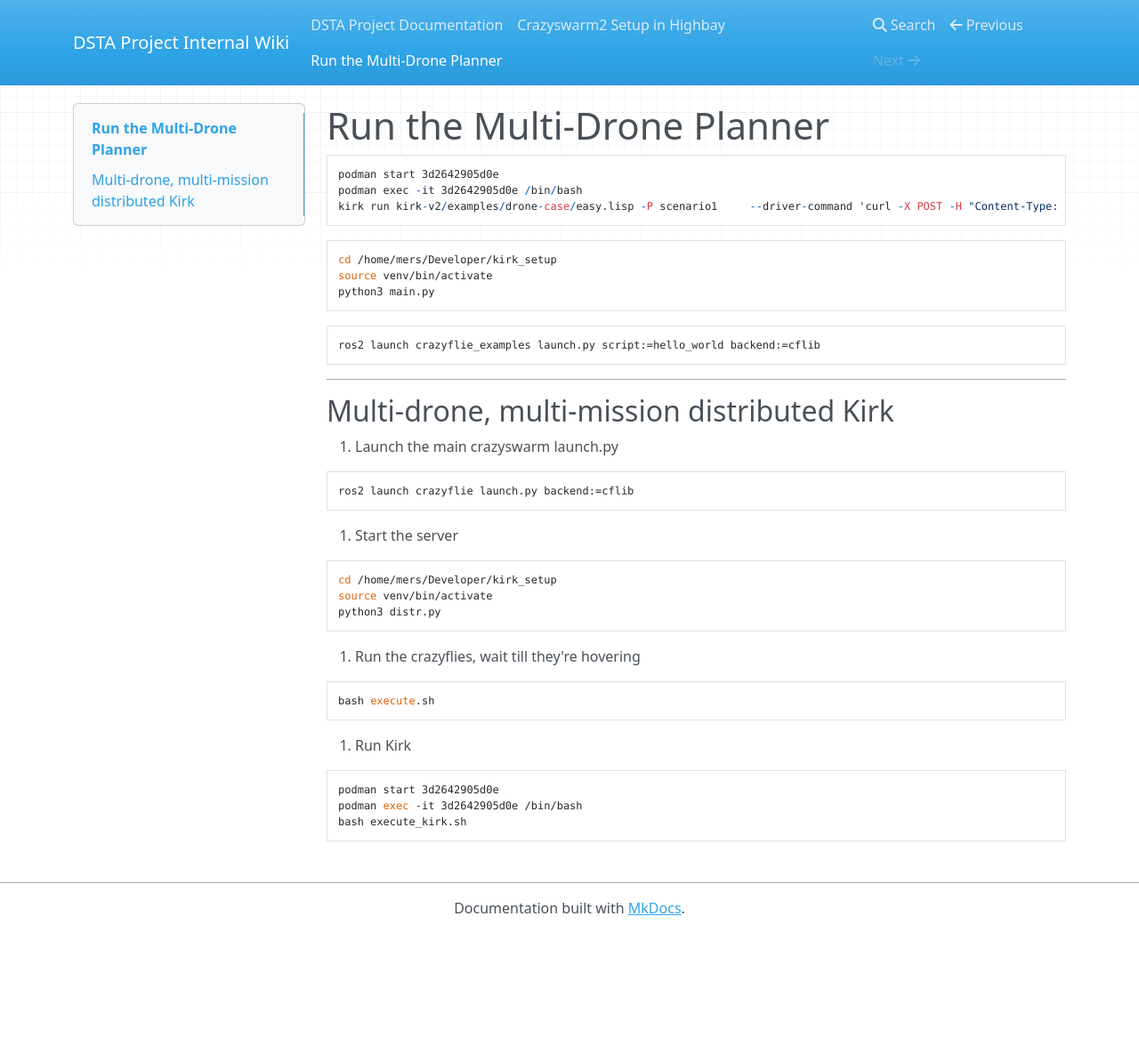
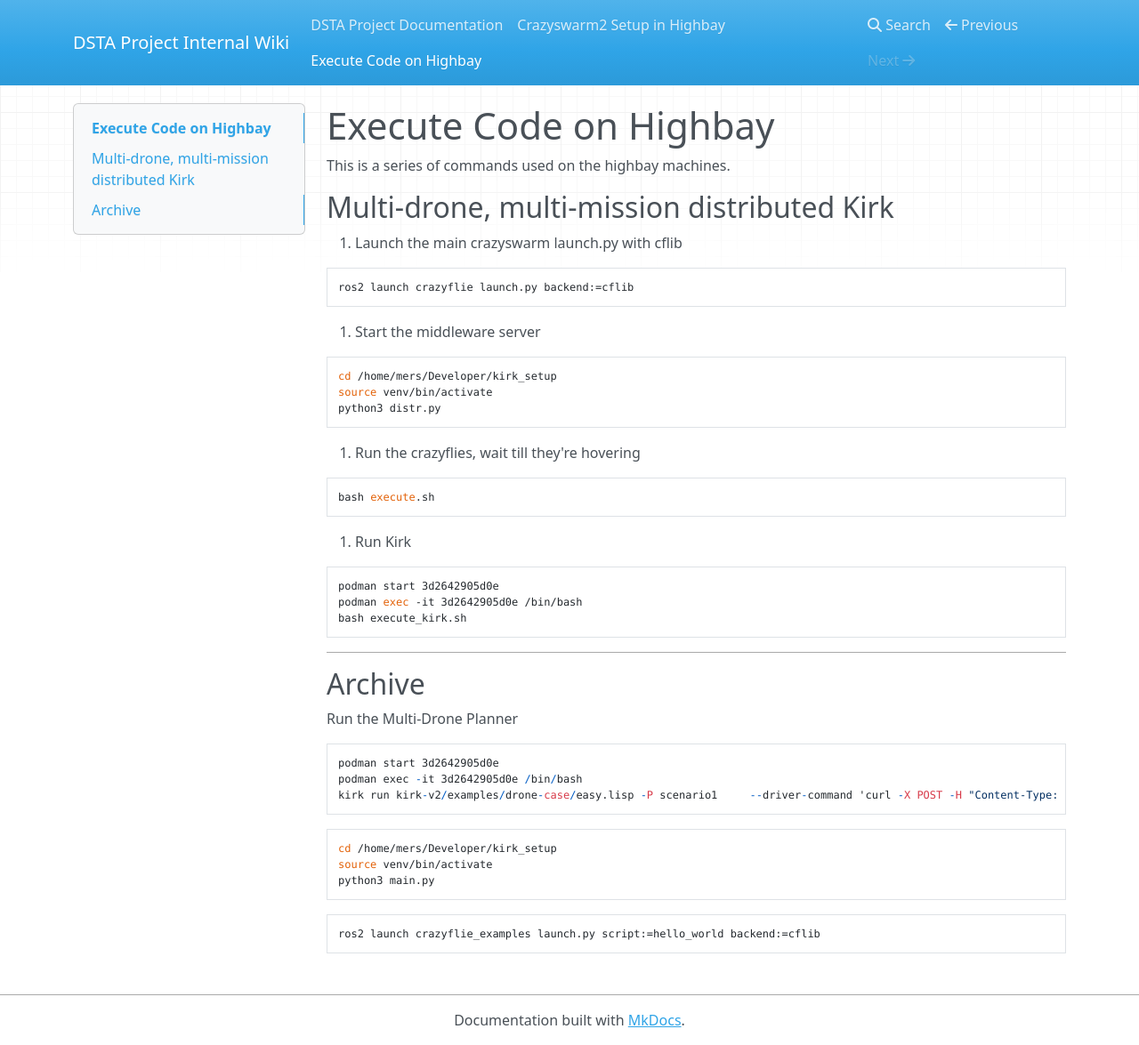
Before and after one commit to delay-planner/internal-wiki, an MkDocs documentation site: the page built from docs/execute.md, in a window 1280 px wide and 1175 px high. Shown: the whole window at 89% size. Built offline with MkDocs 1.6.1, drawn with Linux system fonts in a browser that asks for light colours; nearby versions of some CDN libraries.

Commit message:
add highbay execute

````diff
--- a/docs/execute.md
+++ b/docs/execute.md
@@ -1,32 +1,16 @@
-# Run the Multi-Drone Planner
+# Execute Code on Highbay
 
-```
-podman start 3d2642905d0e
-podman exec -it 3d2642905d0e /bin/bash
-kirk run kirk-v2/examples/drone-case/easy.lisp -P scenario1     --driver-command 'curl -X POST -H "Content-Type: application/json" -d "{\"data1\":\"~A\", \"data2\":\"~A\"}" http://localhost:5000/submit' --tolerance 0.5 -p 8000 --verbose &
-```
-
-```
-cd /home/mers/Developer/kirk_setup
-source venv/bin/activate
-python3 main.py
-```
-
-```
-ros2 launch crazyflie_examples launch.py script:=hello_world backend:=cflib
-```
-
---------------------------------------
+This is a series of commands used on the highbay machines.
 
 ## Multi-drone, multi-mission distributed Kirk
 
-1. Launch the main crazyswarm launch.py
+1. Launch the main crazyswarm launch.py with cflib
 
 ```
 ros2 launch crazyflie launch.py backend:=cflib
 ```
 
-2. Start the server
+2. Start the middleware server
 
 ```
 cd /home/mers/Developer/kirk_setup
@@ -47,3 +31,25 @@ podman start 3d2642905d0e
 podman exec -it 3d2642905d0e /bin/bash
 bash execute_kirk.sh
 ```
+
+--------------------------------------
+
+## Archive
+
+Run the Multi-Drone Planner
+
+```
+podman start 3d2642905d0e
+podman exec -it 3d2642905d0e /bin/bash
+kirk run kirk-v2/examples/drone-case/easy.lisp -P scenario1     --driver-command 'curl -X POST -H "Content-Type: application/json" -d "{\"data1\":\"~A\", \"data2\":\"~A\"}" http://localhost:5000/submit' --tolerance 0.5 -p 8000 --verbose &
+```
+
+```
+cd /home/mers/Developer/kirk_setup
+source venv/bin/activate
+python3 main.py
+```
+
+```
+ros2 launch crazyflie_examples launch.py script:=hello_world backend:=cflib
+```
````
